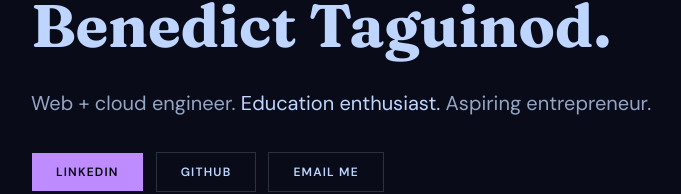
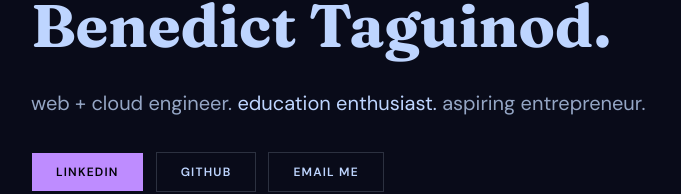
Before and after one commit to btaguinod/benedict-taguinod, a Next.js app: page / in a window 1280 px wide. Shown: the part 328-522 px from the top of the page, without its empty margins (297-978 px from the left). Built offline with nearby package versions, Linux system fonts and the light colour scheme.

Commit message:
lowercase some letters

```diff
--- a/app/page.tsx
+++ b/app/page.tsx
@@ -84,9 +84,9 @@ export default function Page() {
           Benedict Taguinod.
         </h1>
         <p ref={taglineRef} className="text-xl text-muted-foreground mb-8 leading-relaxed">
-          Web + cloud engineer.{" "}
-          <span className="text-foreground">Education enthusiast.</span>{" "}
-          Aspiring entrepreneur.
+          web + cloud engineer.{" "}
+          <span className="text-foreground">education enthusiast.</span>{" "}
+          aspiring entrepreneur.
         </p>
         <div ref={heroButtonsRef} className="flex flex-wrap gap-3">
           <Button
```
Also changed, not shown: 1 other file (tests, documents, lock files or other folders).
